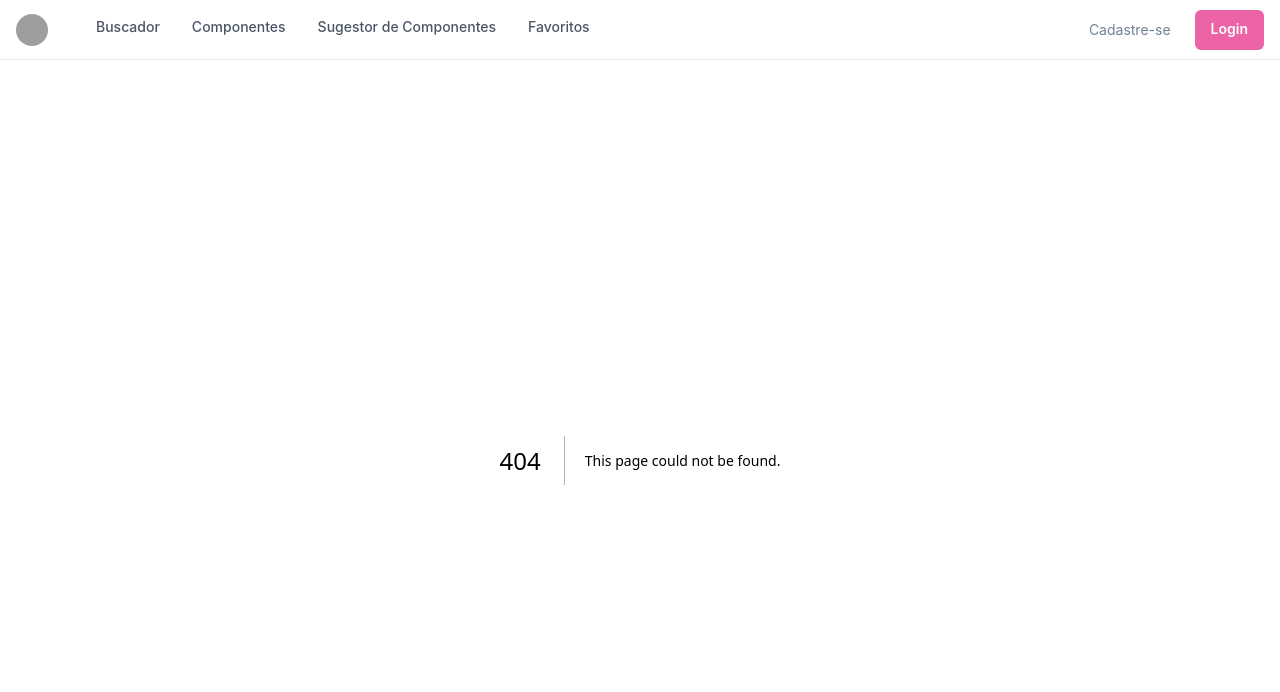
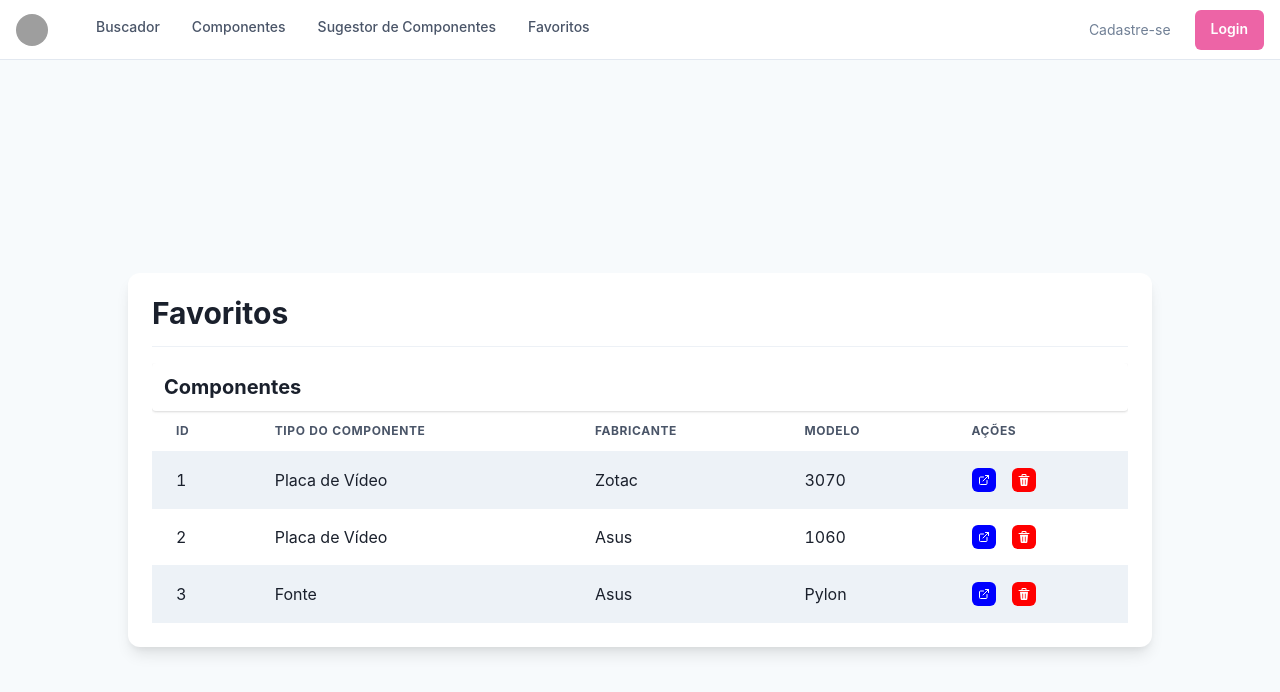
Before and after one commit to ES2-UFPI/WiseBuilder, a Next.js app in the folder src/entrypoints/web/wise-builder/: page /favoritos in a window 1280 px wide. Before the commit this address had no page. Shown: the top 692 px of the page. Built offline with nearby package versions, Linux system fonts and the light colour scheme; grey boxes are pictures that could not be loaded.

Commit message:
Criando tela de favoritos do usuário #58

```diff
--- /dev/null
+++ b/src/entrypoints/web/wise-builder/pages/favoritos.tsx
@@ -0,0 +1,81 @@
+import { useState, useEffect, Component } from 'react';
+import {
+    List,
+    ListItem,
+    ListIcon,
+    Flex,
+    Stack,
+    Heading,
+    useColorModeValue,
+    Divider,
+} from "@chakra-ui/react";
+import { AddIcon, CheckCircleIcon } from "@chakra-ui/icons";
+import Tabela from '../src/components/Tabela/tabela-listagem';
+import { Componente } from '../src/types/componente';
+
+/* async function getItems() {
+    const response = await fetch('https://sua-api.com/items');
+    const data = await response.json();
+    return data;
+  }
+
+function ItemList() {
+  const [items, setItems] = useState([]);
+
+   useEffect(() => {
+    async function fetchData() {
+      const data = await getItems();
+      setItems(data);
+    }
+    fetchData();
+  }, []); */
+
+const mockItems: Componente[] = [
+  {
+    id: '1',
+    tipo: 'Placa de Vídeo',
+    fabricante: 'Zotac',
+    modelo: '3070'
+  },
+  {
+    id: '2',
+    tipo: 'Placa de Vídeo',
+    fabricante: 'Asus',
+    modelo: '1060'
+  },
+  {
+    id: '3',
+    tipo: 'Fonte',
+    fabricante: 'Asus',
+    modelo: 'Pylon'
+  }
+];
+
+function ItemList() {
+  const [items, setItems] = useState(mockItems);
+
+  return (
+    <Flex
+    minH={'100vh'}
+    align={'center'}
+    justify={'center'}
+    bg={useColorModeValue('gray.50', 'gray.800')}>
+    <Stack
+      spacing={4}
+      w={'full'}
+      maxW={'80%'}
+      bg={useColorModeValue('white', 'gray.700')}
+      rounded={'xl'}
+      boxShadow={'lg'}
+      p={6}
+      my={12}>
+      <Heading lineHeight={1.1} fontSize={{ base: '2xl', sm: '3xl' }}>
+        Favoritos
+      </Heading>
+      <Divider orientation='horizontal' />
+      <Tabela titulo="Componentes" item={mockItems} edit={false}/>
+    </Stack>
+  </Flex>
+)};
+
+export default ItemList;
```
